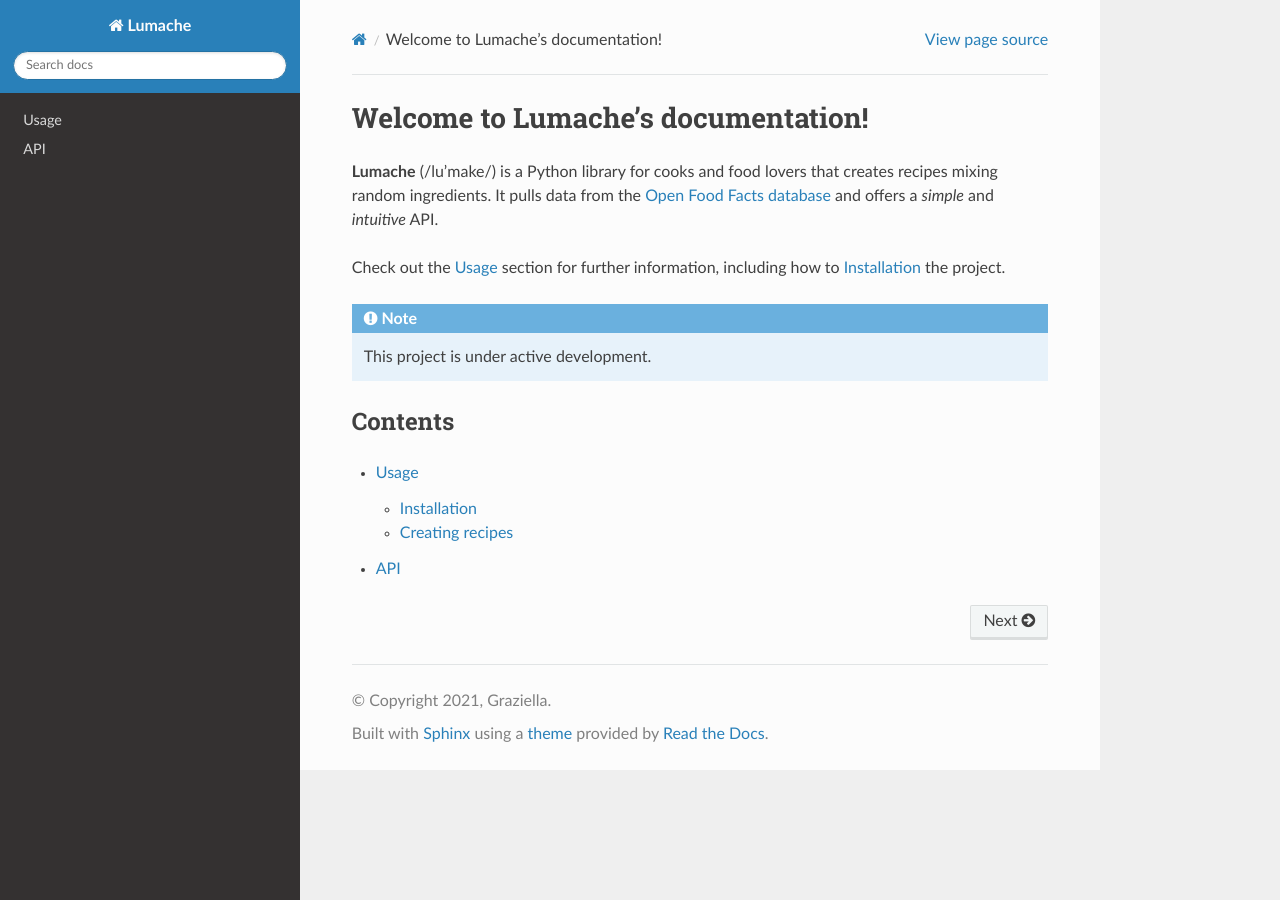
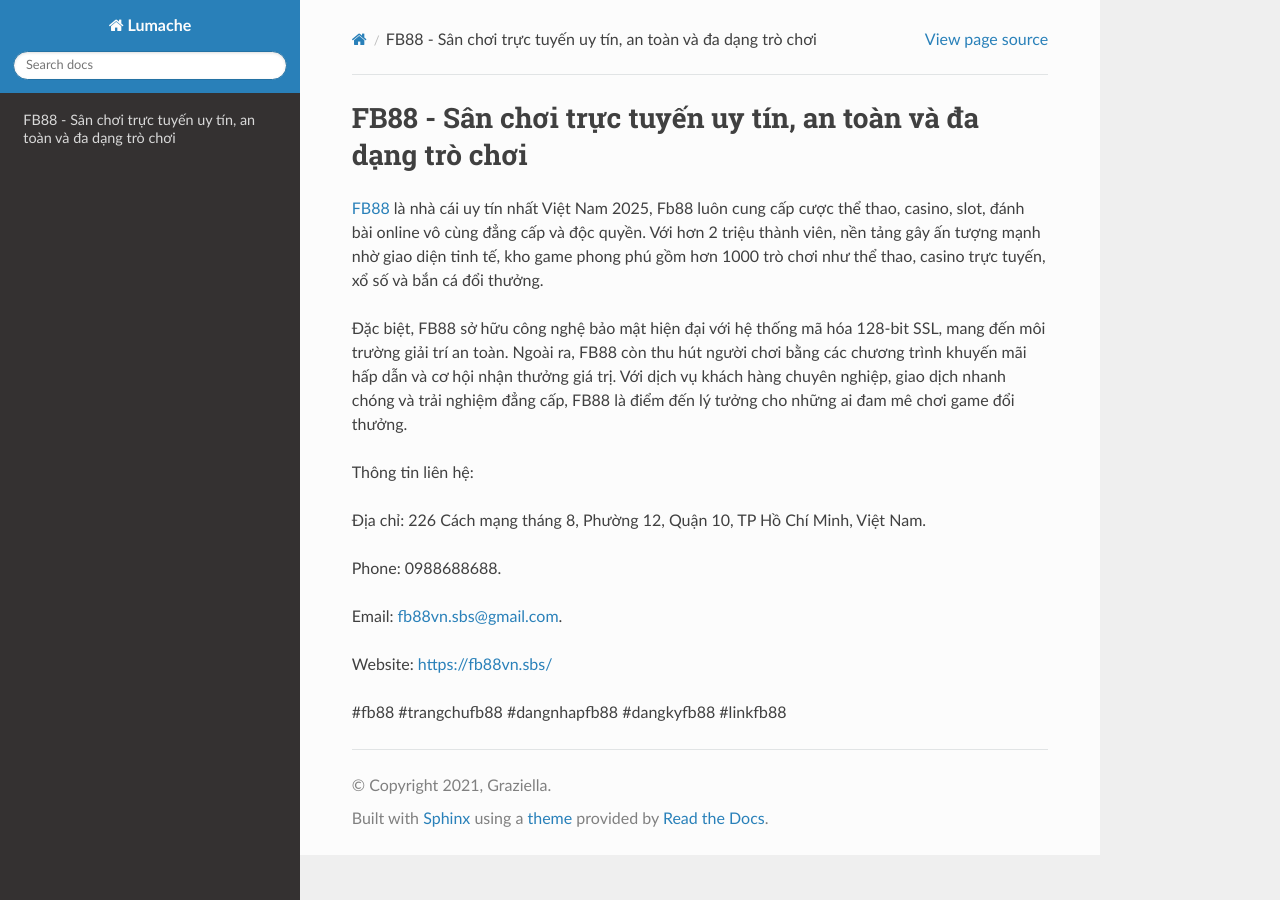
Before and after one commit to parkisngan19/fb88vnsbs, a Sphinx documentation site: the page built from docs/source/index.rst, in a window 1280 px wide. Built offline with Sphinx 7.4.7 and the Read the Docs theme 3.1.0, drawn with Linux system fonts in a browser that asks for light colours.

Commit message:
Update index.rst

```diff
--- a/docs/source/index.rst
+++ b/docs/source/index.rst
@@ -1,22 +1,18 @@
-Welcome to Lumache's documentation!
+FB88 - Sân chơi trực tuyến uy tín, an toàn và đa dạng trò chơi
 ===================================
 
-**Lumache** (/lu'make/) is a Python library for cooks and food lovers
-that creates recipes mixing random ingredients.
-It pulls data from the `Open Food Facts database <https://world.openfoodfacts.org/>`_
-and offers a *simple* and *intuitive* API.
+`FB88 <https://fb88vn.sbs/>`_ là nhà cái uy tín nhất Việt Nam 2025, Fb88 luôn cung cấp cược thể thao, casino, slot, đánh bài online vô cùng đẳng cấp và độc quyền. Với hơn 2 triệu thành viên, nền tảng gây ấn tượng mạnh nhờ giao diện tinh tế, kho game phong phú gồm hơn 1000 trò chơi như thể thao, casino trực tuyến, xổ số và bắn cá đổi thưởng.
 
-Check out the :doc:`usage` section for further information, including
-how to :ref:`installation` the project.
+Đặc biệt, FB88 sở hữu công nghệ bảo mật hiện đại với hệ thống mã hóa 128-bit SSL, mang đến môi trường giải trí an toàn. Ngoài ra, FB88 còn thu hút người chơi bằng các chương trình khuyến mãi hấp dẫn và cơ hội nhận thưởng giá trị. Với dịch vụ khách hàng chuyên nghiệp, giao dịch nhanh chóng và trải nghiệm đẳng cấp, FB88 là điểm đến lý tưởng cho những ai đam mê chơi game đổi thưởng.
 
-.. note::
+Thông tin liên hệ:
 
-   This project is under active development.
+Địa chỉ: 226 Cách mạng tháng 8, Phường 12, Quận 10, TP Hồ Chí Minh, Việt Nam.
 
-Contents
---------
+Phone: 0988688688.
 
-.. toctree::
+Email: fb88vn.sbs@gmail.com.
 
-   usage
-   api
+Website: https://fb88vn.sbs/
+
+#fb88 #trangchufb88 #dangnhapfb88 #dangkyfb88 #linkfb88
```
